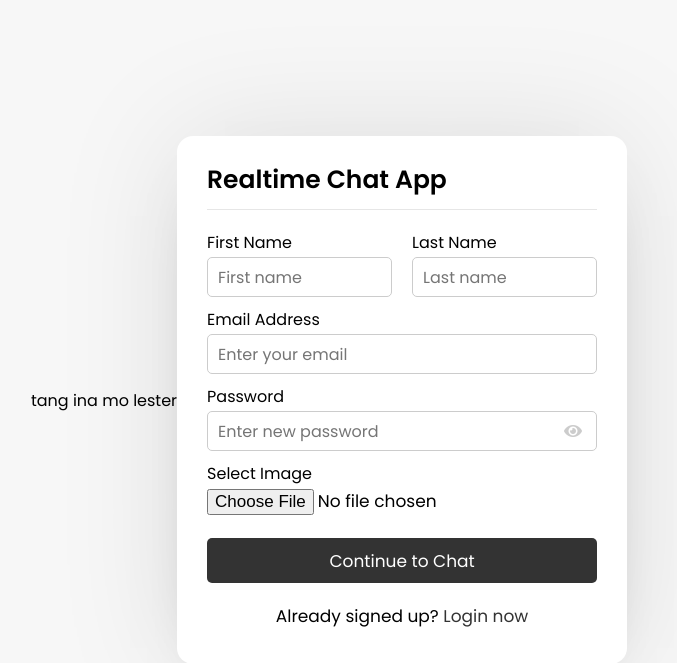
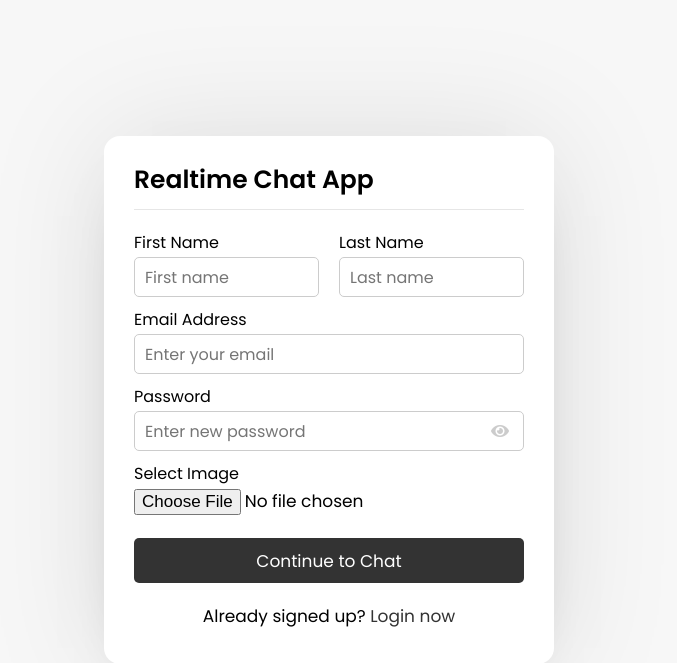
Before and after one commit to Johnpaulcolits/CustomCraft, a PHP site: page / in a window 1280 px wide. Shown: the top 663 px of the page, without its empty margins (311-988 px from the left). Run offline with PHP 8.4, Linux system fonts and the light colour scheme.

Commit message:
update complete

```diff
--- a/index.php
+++ b/index.php
@@ -7,7 +7,6 @@
 
 <?php include_once "header.php"; ?>
 <body>
-  <p>tang ina mo lester</p>
   <div class="wrapper">
     <section class="form signup">
       <header>Realtime Chat App</header>
```
